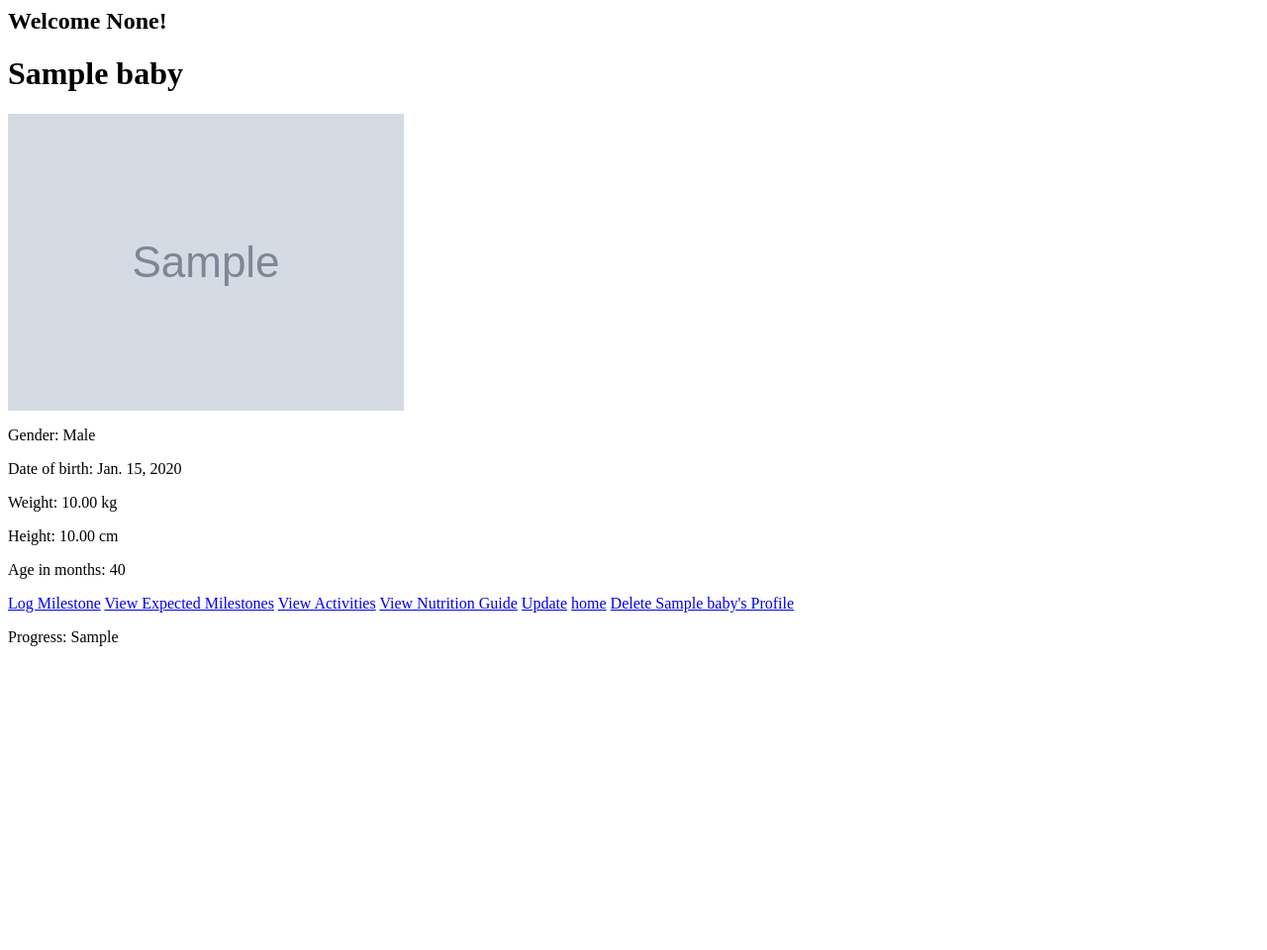
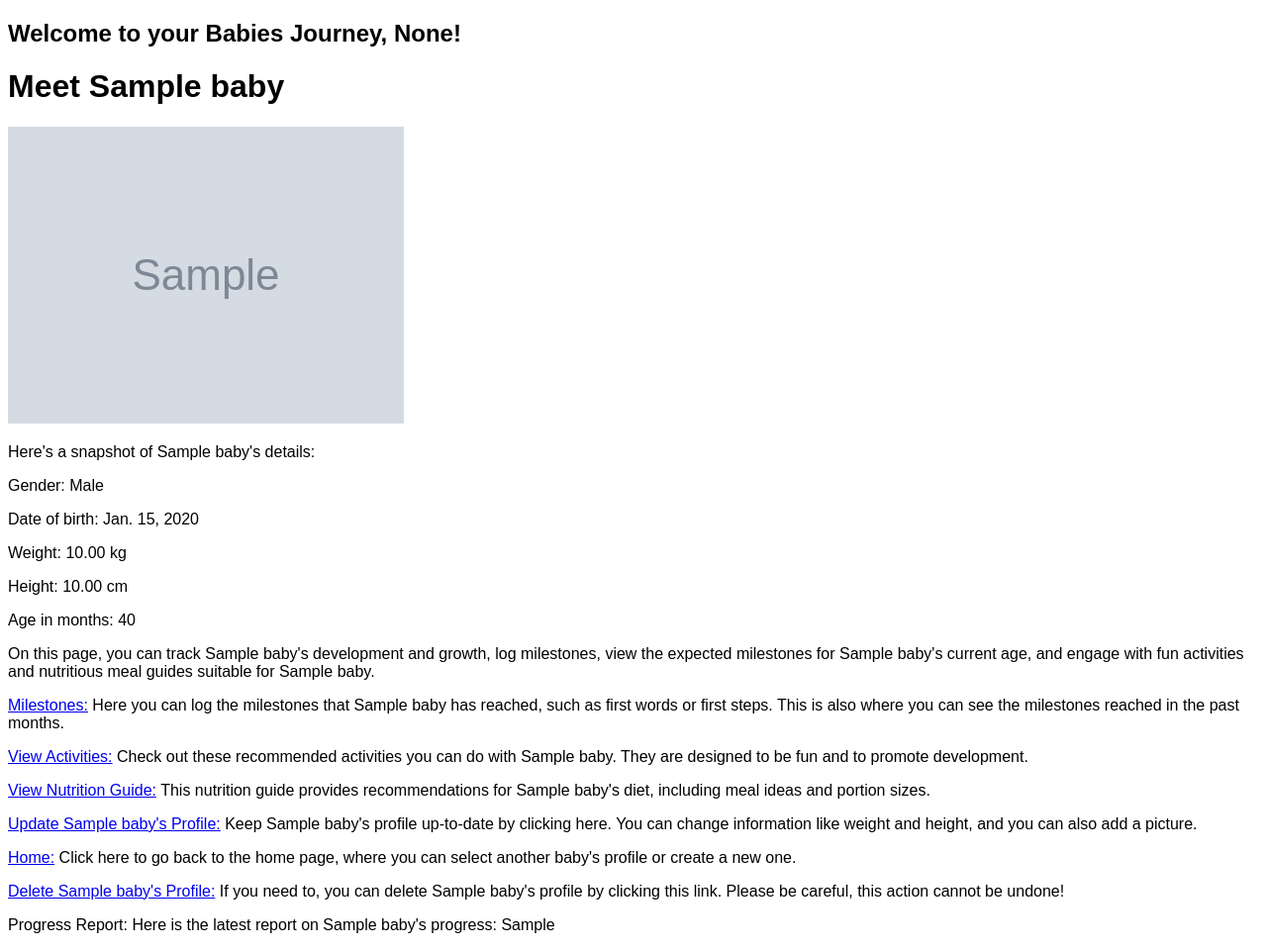
Before and after one commit to mayenkalu/Bobo, a Django app: page /babies/1/ in a window 1280 px wide. Shown: the whole page at 99% size. Before the commit the page ends 653 px from the top, so only its background shows below. Run offline with Django 4.2, Linux system fonts and the light colour scheme; a user stored in the database is signed in; tables that the repository leaves empty hold one stand-in row (values such as "Sample post"); grey boxes marked "Sample" are stand-in pictures; parts of the project's set-up code (start-up, migrations or seed data) failed here and were passed over.

Commit message:
baby details page refactor to include more details and descriptions

```diff
--- a/babies/templates/babies/baby_detail.html
+++ b/babies/templates/babies/baby_detail.html
@@ -1,20 +1,33 @@
-<h2>Welcome {{ baby.parent_name }}!</h2>
-<h1>{{ baby.name }}</h1>
+{% extends 'base_generic.html' %}
+
+{% block content %}
+  <h2>Welcome to your Babies Journey, {{ baby.parent_name }}!</h2>
+  <h1>Meet {{ baby.name }}</h1>
   {% if baby.picture %}
     <img src="{{ baby.picture.url }}" alt="{{ baby.name }}">
   {% else %}
-    <p>No picture available</p>
+    <p>No picture available. You can add a picture by updating {{ baby.name }}'s profile.</p>
   {% endif %}
+  <p>Here's a snapshot of {{ baby.name }}'s details:</p>
   <p>Gender: {{ baby.gender }}</p>
   <p>Date of birth: {{ baby.date_of_birth }}</p>
   <p>Weight: {{ baby.weight }} kg</p>
   <p>Height: {{ baby.height }} cm</p>
   <p>Age in months: {{ baby.age_in_months }}</p>
-<a href="{% url 'milestones:log_milestone' baby.id %}">Log Milestone</a>
-<a href="{% url 'milestones:view_expected_milestones' baby.id %}">View Expected Milestones</a>
-<a href="{% url 'milestones:view_activities' baby.id %}">View Activities</a>
-<a href="{% url 'milestones:view_nutrition_guide' baby.id %}">View Nutrition Guide</a>
-<a href="{% url 'babies:baby_update' baby.id %}">Update</a>
-<a href="{% url 'home' %}">home</a>
-<a href="{% url 'babies:baby_delete' baby.id %}">Delete {{ baby.name }}'s Profile</a>
-<p>Progress: {{ baby.progress.report }}</p>
+
+  <p>On this page, you can track {{ baby.name }}'s development and growth, log milestones, view the expected milestones for {{ baby.name }}'s current age, and engage with fun activities and nutritious meal guides suitable for {{ baby.name }}.</p>
+
+  <p><a href="{% url 'milestones:log_milestone' baby.id %}">Milestones:</a> Here you can log the milestones that {{ baby.name }} has reached, such as first words or first steps. This is also where you can see the milestones reached in the past months.</p>
+
+  <p><a href="{% url 'milestones:view_activities' baby.id %}">View Activities:</a> Check out these recommended activities you can do with {{ baby.name }}. They are designed to be fun and to promote development.</p>
+
+  <p><a href="{% url 'milestones:view_nutrition_guide' baby.id %}">View Nutrition Guide:</a> This nutrition guide provides recommendations for {{ baby.name }}'s diet, including meal ideas and portion sizes.</p>
+
+  <p><a href="{% url 'babies:baby_update' baby.id %}">Update {{ baby.name }}'s Profile:</a> Keep {{ baby.name }}'s profile up-to-date by clicking here. You can change information like weight and height, and you can also add a picture.</p>
+
+  <p><a href="{% url 'home' %}">Home:</a> Click here to go back to the home page, where you can select another baby's profile or create a new one.</p>
+
+  <p><a href="{% url 'babies:baby_delete' baby.id %}">Delete {{ baby.name }}'s Profile:</a> If you need to, you can delete {{ baby.name }}'s profile by clicking this link. Please be careful, this action cannot be undone!</p>
+
+  <p>Progress Report: Here is the latest report on {{ baby.name }}'s progress: {{ baby.progress.report }}</p>
+{% endblock %}
```
Lines whose indentation alone changed are shown as unchanged.
